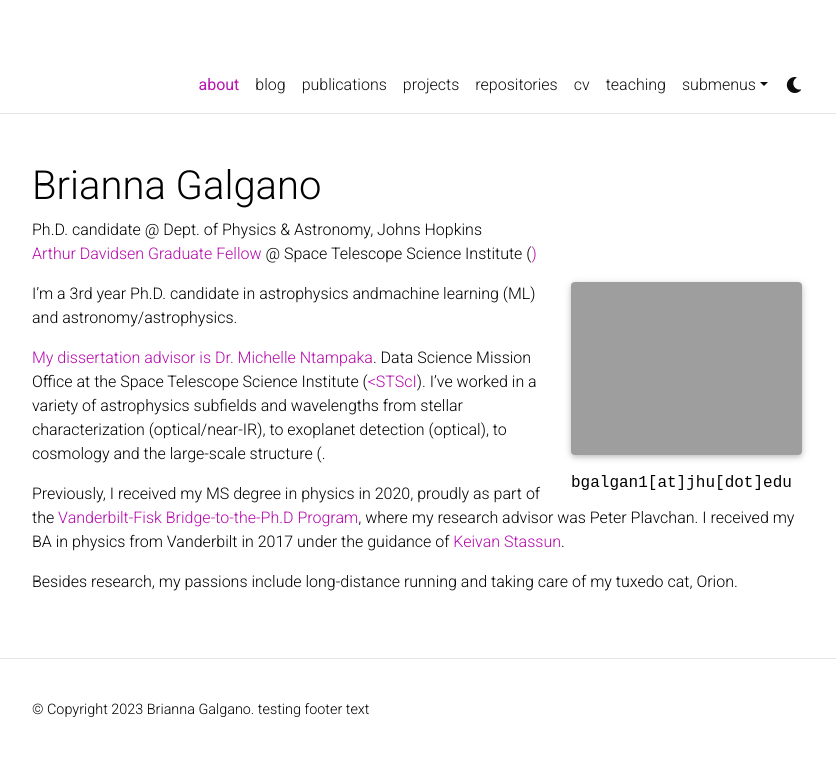
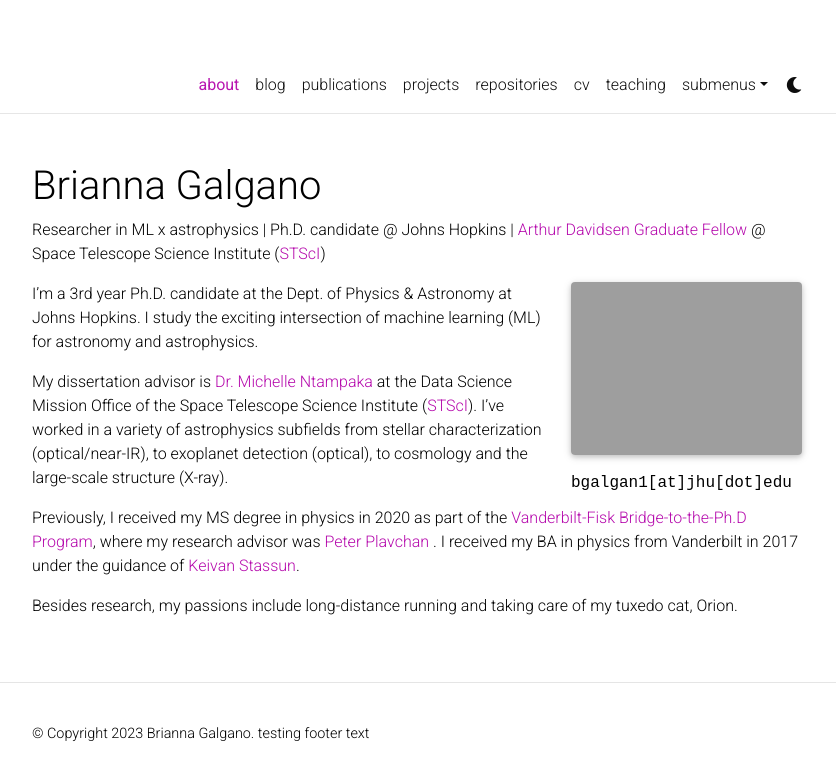
Before and after one commit to bgalgano/bgalgano.github.io, a Jekyll site: the page built from _pages/about.md, in a window 1280 px wide. Shown: the top 780 px of the page, without its empty margins (223-1059 px from the left). Built offline with Jekyll 4.4.1, drawn with Linux system fonts in a browser that asks for light colours; comment, search, counter and statistics services are not loaded; a style sheet for code colours, icons or effects is not loaded.

Commit message:
Update about.md

```diff
--- a/_pages/about.md
+++ b/_pages/about.md
@@ -2,7 +2,7 @@
 layout: about
 title: about
 permalink: /
-subtitle: Ph.D. candidate @ Dept. of Physics & Astronomy, Johns Hopkins<br><a href='https://www.stsci.edu/stsci-research/fellowships/davidsen-fellowship'>Arthur Davidsen Graduate Fellow</a> @ Space Telescope Science Institute (<a href='https://www.stsci.edu/'><STScI</a>)
+subtitle: Researcher in ML x astrophysics | Ph.D. candidate @ Johns Hopkins | <a href='https://www.stsci.edu/stsci-research/fellowships/davidsen-fellowship'>Arthur Davidsen Graduate Fellow</a> @ Space Telescope Science Institute (<a href='https://www.stsci.edu/'>STScI</a>)
 
 profile:
   align: right
@@ -15,10 +15,10 @@ selected_papers: false # includes a list of papers marked as "selected={true}"
 social: false  # includes social icons at the bottom of the page
 ---
 
-I'm a 3rd year Ph.D. candidate in astrophysics andmachine learning (ML) and astronomy/astrophysics.
+I'm a 3rd year Ph.D. candidate at the Dept. of Physics & Astronomy at Johns Hopkins. I study the exciting intersection of machine learning (ML) for astronomy and astrophysics.
 
-My dissertation advisor is <a href='https://www.stsci.edu/~mntampaka/'>Dr. Michelle Ntampaka</a>. Data Science Mission Office at the Space Telescope Science Institute (<a href='https://www.stsci.edu/'><STScI</a>). I've worked in a variety of astrophysics subfields and wavelengths from stellar characterization (optical/near-IR), to exoplanet detection (optical), to cosmology and the large-scale structure (.
+My dissertation advisor is <a href='https://www.stsci.edu/~mntampaka/'>Dr. Michelle Ntampaka</a> at the Data Science Mission Office of the Space Telescope Science Institute (<a href='https://www.stsci.edu/'>STScI</a>). I've worked in a variety of astrophysics subfields from stellar characterization (optical/near-IR), to exoplanet detection (optical), to cosmology and the large-scale structure (X-ray).
 
-Previously, I received my MS degree in physics in 2020, proudly as part of the <a href='https://www.fisk-vanderbilt-bridge.org/'>Vanderbilt-Fisk Bridge-to-the-Ph.D Program</a>, where my research advisor was Peter Plavchan. I received my BA in physics from Vanderbilt in 2017 under the guidance of <a href='http://astro.phy.vanderbilt.edu/~stassuk/'>Keivan Stassun</a>.
+Previously, I received my MS degree in physics in 2020 as part of the <a href='https://www.fisk-vanderbilt-bridge.org/'>Vanderbilt-Fisk Bridge-to-the-Ph.D Program</a>, where my research advisor was <a href='https://sites.google.com/view/gmuexoplanets/pi?authuser=0'>Peter Plavchan </a>. I received my BA in physics from Vanderbilt in 2017 under the guidance of <a href='http://astro.phy.vanderbilt.edu/~stassuk/'>Keivan Stassun</a>.
 
 Besides research, my passions include long-distance running and taking care of my tuxedo cat, Orion.
```
